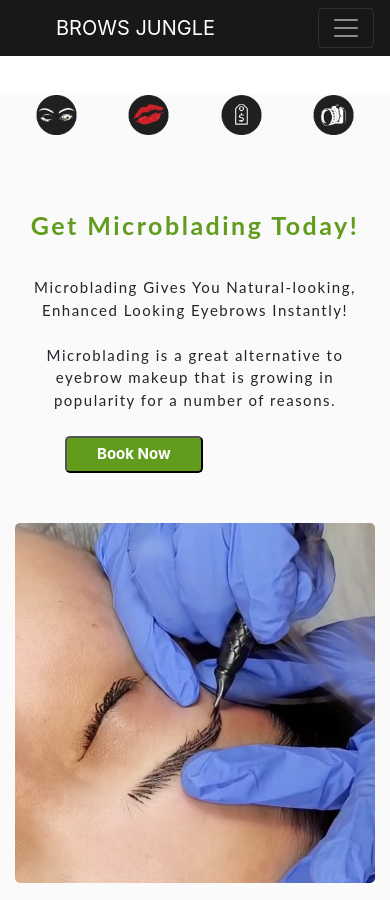
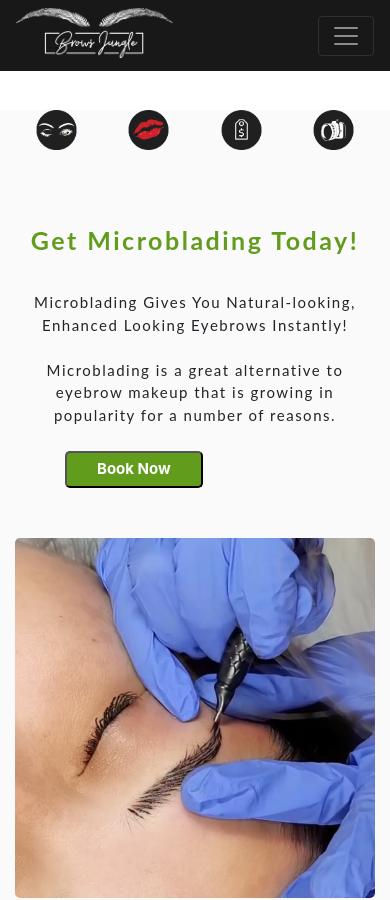
Before and after one commit to Juzva8/browsJungle, a React (Create React App) app: page / in a window 390 px wide. Shown: the top 900 px of the page. Built offline with nearby package versions, Linux system fonts and the light colour scheme; a web font is replaced by a local one.

Commit message:
fixin navbar logo mobile

```diff
--- a/src/Components/Navbar/Navbar.css
+++ b/src/Components/Navbar/Navbar.css
@@ -4,7 +4,12 @@
   }
 
 .navbar-logo {
-  margin: 0px 40px;
+  object-fit: fill;
+  display: flex;
+  padding-top:10px;
+  height: 95px;
+  background-color: transparent;
+  margin: 0px 20px;
 }
 
 .navbar-dark .navbar-nav .nav-link {
@@ -58,4 +63,14 @@ a:hover{
     flex-wrap: nowrap;
     align-content: flex-end;
   }
+
+
+  .navbar-logo {
+  margin: 0px;
+  display: flex;
+  object-fit: fit-content;
+  padding-top: 0px;
+  height: 55px;
+  background-color: transparent;
+  }
 }
--- a/src/Components/Navbar/Navbar.js
+++ b/src/Components/Navbar/Navbar.js
@@ -11,7 +11,7 @@ const NavBar = () => {
     return(
         <div className="App">
     <ReactBootStrap.Navbar collapseOnSelect expand="xl" bg="dark" variant="dark">
-  <ReactBootStrap.Navbar.Brand href="/" className="navbar-brand navbar-logo">BROWS JUNGLE</ReactBootStrap.Navbar.Brand>
+  <ReactBootStrap.Navbar.Brand href="/" className="navbar-brand navbar-logo"><img src={Logo} alt='Home' /></ReactBootStrap.Navbar.Brand>
   <ReactBootStrap.Navbar.Toggle aria-controls="responsive-navbar-nav" />
   <ReactBootStrap.Navbar.Collapse id="responsive-navbar-nav">
     <ReactBootStrap.Nav className="mr-auto">
--- a/src/pages/Home/Home.css
+++ b/src/pages/Home/Home.css
@@ -145,6 +145,8 @@
           display: none;
           }
 
+
+
           .Home__h1{
             display: none;
         }
```
